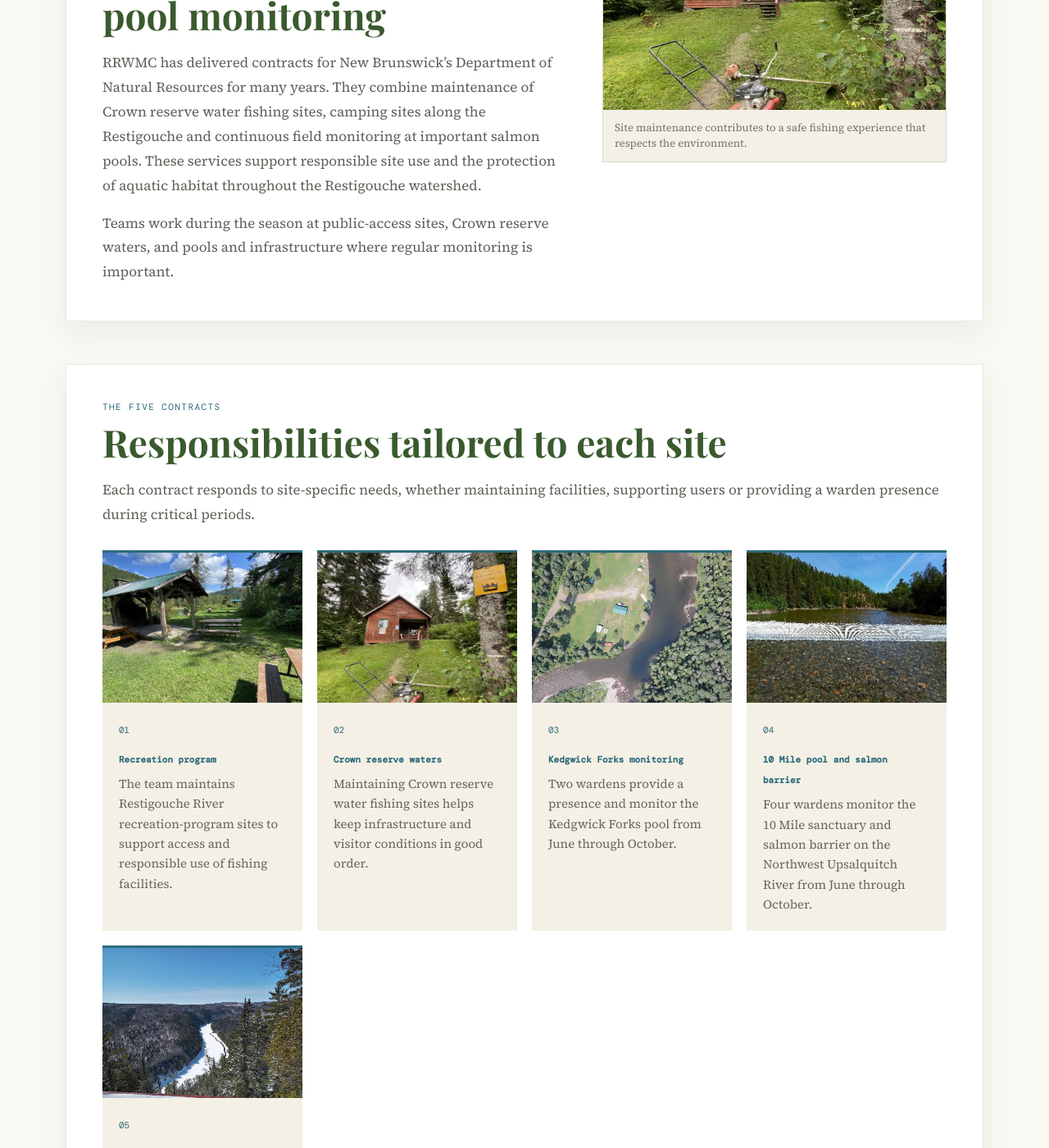
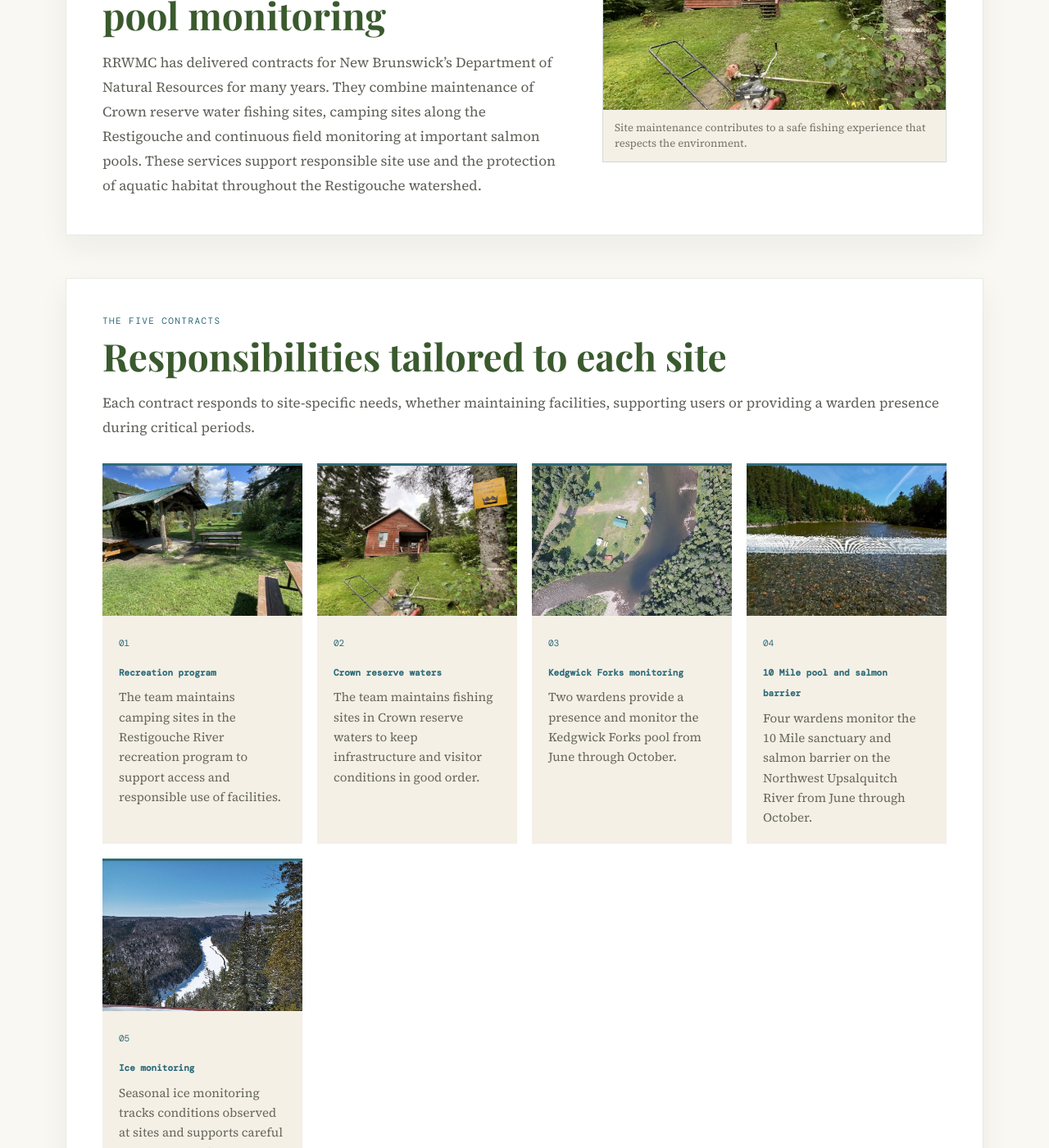
Before and after one commit to foxah047-stack/secure, a Jekyll site: the page built from _projects/contrats-mrn-nb.md, in a window 1280 px wide and 1400 px high, scrolled down 778 px. Shown: the whole window at 82% size. Built offline with Jekyll 4.4.1, drawn with Linux system fonts in a browser that asks for light colours; some web fonts are replaced.

Commit message:
Clarify NB DNR contract responsibilities

```diff
--- a/_projects/contrats-mrn-nb.md
+++ b/_projects/contrats-mrn-nb.md
@@ -26,11 +26,9 @@ sections:
     body_fr: |
       Le CGBVRR réalise des contrats pour le ministère des Ressources naturelles du Nouveau-Brunswick depuis de nombreuses années. Ceux-ci combinent l’entretien de sites de pêche des eaux réservées de la Couronne, des sites de camping le long de la Restigouche et la surveillance continue sur le terrain de fosses à saumon d’importance. Ces services soutiennent l’utilisation responsable des sites et la protection des habitats aquatiques dans le bassin versant de la Restigouche.
 
-      Les équipes travaillent pendant la saison sur des sites accessibles au public, dans les eaux réservées de la Couronne ainsi qu’à des fosses et infrastructures où la surveillance régulière est importante.
     body_en: |
       RRWMC has delivered contracts for New Brunswick’s Department of Natural Resources for many years. They combine maintenance of Crown reserve water fishing sites, camping sites along the Restigouche and continuous field monitoring at important salmon pools. These services support responsible site use and the protection of aquatic habitat throughout the Restigouche watershed.
 
-      Teams work during the season at public-access sites, Crown reserve waters, and pools and infrastructure where regular monitoring is important.
     image_show: true
     image: /assets/img/contracts/contracts-crown-reserve-water.jpg
     image_alt_fr: Site de pêche des eaux réservées de la Couronne
@@ -48,15 +46,15 @@ sections:
     steps:
       - title_fr: Programme récréatif
         title_en: Recreation program
-        text_fr: L’équipe assure l’entretien des sites du programme récréatif de la rivière Restigouche afin de soutenir l’accès et l’utilisation responsable des installations de pêche.
-        text_en: The team maintains Restigouche River recreation-program sites to support access and responsible use of fishing facilities.
+        text_fr: L’équipe assure l’entretien des sites de camping du Programme récréatif de la rivière Restigouche afin de soutenir l’accès et l’utilisation responsable des installations.
+        text_en: The team maintains camping sites in the Restigouche River recreation program to support access and responsible use of facilities.
         image: /assets/img/contracts/contracts-recreation-program.jpg
         image_alt_fr: Installation du programme récréatif de la rivière Restigouche
         image_alt_en: Restigouche River recreation-program facility
       - title_fr: Eaux réservées de la Couronne
         title_en: Crown reserve waters
-        text_fr: L’entretien des sites de pêche des eaux réservées de la Couronne aide à maintenir les infrastructures et les conditions d’accueil des utilisateurs.
-        text_en: Maintaining Crown reserve water fishing sites helps keep infrastructure and visitor conditions in good order.
+        text_fr: L’équipe assure l’entretien des sites de pêche des Eaux réservées de la Couronne afin de maintenir les infrastructures et les conditions d’accueil des utilisateurs.
+        text_en: The team maintains fishing sites in Crown reserve waters to keep infrastructure and visitor conditions in good order.
         image: /assets/img/contracts/contracts-crown-reserve-water.jpg
         image_alt_fr: Site de pêche des eaux réservées de la Couronne
         image_alt_en: Crown reserve water fishing site
```
